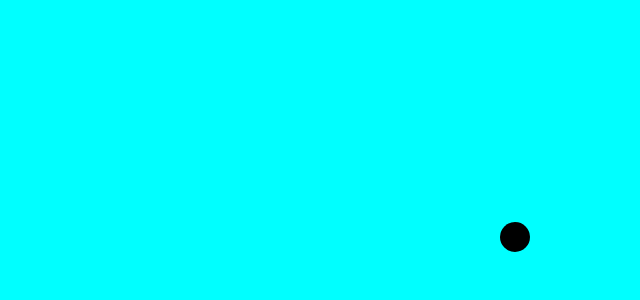
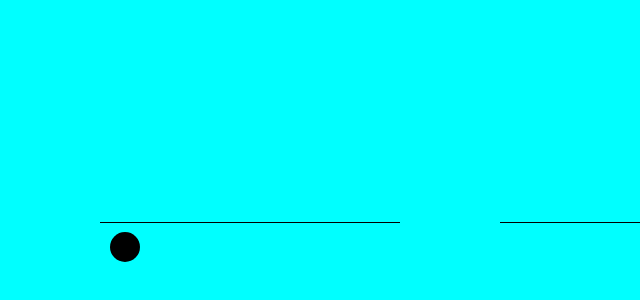
Before and after one commit to snowdog773/platform-game-tommy-world, a React (Create React App) app: page / in a window 1280 px wide. Shown: the part 278-578 px from the top of the page, without its empty margins (0-640 px from the left). Built offline with nearby package versions, Linux system fonts and the light colour scheme.

Commit message:
horizontal movement working, scenery array added, started on gravity

```diff
--- a/src/App.css
+++ b/src/App.css
@@ -11,3 +11,8 @@
   position: absolute;
   border-radius: 15px;
 }
+
+.static-rectangle {
+  position: absolute;
+  background-color: black;
+}
--- a/src/components/Main.jsx
+++ b/src/components/Main.jsx
@@ -1,11 +1,11 @@
-import React, { useState, useEffect, useMemo } from "react";
+import React, { useState, useEffect, useRef, useMemo } from "react";
 import { useDispatch, useSelector } from "react-redux";
 
 import Hero from "./Hero";
-// import Keys from "./Keys";
-
+import StaticRectangle from "./StaticRectangle";
 const Main = () => {
   const dispatch = useDispatch();
+  ///////////////////////////////////////////////////////////////////////////////////////////
   //set key states
   const [aHeld, setAHeld] = useState(false);
   const [dHeld, setDHeld] = useState(false);
@@ -26,12 +26,59 @@ const Main = () => {
     key === "s" && setSHeld(false);
   };
 
+  useEffect(() => {
+    document.addEventListener("keydown", (e) => downHandler(e.key));
+    document.addEventListener("keyup", (e) => upHandler(e.key));
+  }, []);
+  //States from the Store
+  const isLanded = useSelector((state) => state.landed);
   const heroPosX = useSelector((state) => state.heroPosX);
+  const heroPosY = useSelector((state) => state.heroPosY);
+  const rectangles = useSelector((state) => state.staticRectangles); //top left width height
+  ////////////////////////////////////////////////////////////////////////////
+  //GRAVITY????????????????????????????????????????????????????????????????????????
+
+  useEffect(() => {
+    if (!isLanded) {
+      setTimeout(() => dispatch({ type: "MOVE_Y", payload: 10 }), 100);
+      rectangles.forEach((e) => {
+        if (heroPosX > e[1] && heroPosX < e[1] + e[2] && heroPosY >= e[0]) {
+          dispatch({ type: "LANDED" });
+          return;
+        }
+      });
+    }
+  }, [isLanded, heroPosY]);
+  const timerA = useRef(); //hook creates immutable object that survives as long as the component is live
+  const timerD = useRef();
   useEffect(() => {
     if (dHeld) {
-      dispatch({ type: "MOVE_X" });
+      timerD.current = setInterval(() => {
+        dispatch({ type: "MOVE_X", payload: 10 });
+      }, 20);
+    } else {
+      clearInterval(timerD.current);
     }
+
+    return () => {
+      clearInterval(timerD.current); //cleanup
+    };
   }, [dHeld]);
+
+  useEffect(() => {
+    if (aHeld) {
+      timerA.current = setInterval(() => {
+        dispatch({ type: "MOVE_X", payload: -10 });
+      }, 20);
+    } else {
+      clearInterval(timerA.current);
+    }
+    return () => {
+      clearInterval(timerA.current); //cleanup
+    };
+  });
+
+  /////////////////////////////////////////////////////////////////////////////////////////////
 
   //Event states
 
@@ -57,16 +104,16 @@ const Main = () => {
   // };
 
   //read keys
-  useEffect(() => {
-    document.addEventListener("keydown", (e) => downHandler(e.key));
-    document.addEventListener("keyup", (e) => upHandler(e.key));
-    // console.log(aHeld, dHeld, wHeld, sHeld);
-  }, []);
 
   return (
     <div id="gameWindow">
       <Hero />
-      {/* <Keys /> */}
+
+      {rectangles.map((e) => {
+        return (
+          <StaticRectangle top={e[0]} left={e[1]} width={e[2]} height={e[3]} />
+        );
+      })}
     </div>
   );
 };
--- /dev/null
+++ b/src/components/StaticRectangle.jsx
@@ -0,0 +1,16 @@
+import React from "react";
+const StaticRectangle = (props) => {
+  return (
+    <div
+      className="static-rectangle"
+      style={{
+        top: props.top,
+        left: props.left,
+        width: props.width,
+        height: props.height,
+      }}
+    ></div>
+  );
+};
+
+export default StaticRectangle;
--- a/src/index.js
+++ b/src/index.js
@@ -4,18 +4,17 @@ import "./index.css";
 import App from "./App";
 import reportWebVitals from "./reportWebVitals";
 import { Provider } from "react-redux"; //redux
-import { combineReducers, createStore } from "redux"; //ignore deprecated - wants us to use redux toolkit
+import { combineReducers, createStore } from "redux"; //deprecated warning because wants us to use redux toolkit
 
-import { keyStates } from "./redux/keyStates";
 import { heroPosX, heroPosY } from "./redux/heroPosition";
+import { staticRectangles } from "./redux/staticRectangles";
+import { landed } from "./redux/landed";
 //combines reducers, to enable use of multiple reducers
 const rootReducer = combineReducers({
-  // aHeld: keyStates,
-  // dHeld: keyStates,
-  // wHeld: keyStates,
-  // sHeld: keyStates,
   heroPosX,
   heroPosY,
+  staticRectangles,
+  landed,
 });
 
 //redux boilerplate
@@ -28,11 +27,11 @@ const root = ReactDOM.createRoot(document.getElementById("root"));
 
 root.render(
   //<Provider> </Provider> is part of redux
-  <React.StrictMode>
-    <Provider store={store}>
-      <App />
-    </Provider>
-  </React.StrictMode>
+  // <React.StrictMode>
+  <Provider store={store}>
+    <App />
+  </Provider>
+  // </React.StrictMode>
 );
 
 // If you want to start measuring performance in your app, pass a function
--- a/src/redux/heroPosition.js
+++ b/src/redux/heroPosition.js
@@ -3,7 +3,7 @@ import { initialState } from "./initialState";
 export function heroPosX(state = initialState.heroPosX, action) {
   switch (action.type) {
     case "MOVE_X":
-      return state + 10;
+      return state + action.payload;
 
     default:
       return state;
@@ -13,7 +13,7 @@ export function heroPosX(state = initialState.heroPosX, action) {
 export function heroPosY(state = initialState.heroPosY, action) {
   switch (action.type) {
     case "MOVE_Y":
-      return state + 10;
+      return state + action.payload;
     default:
       return state;
   }
--- a/src/redux/initialState.js
+++ b/src/redux/initialState.js
@@ -1,4 +1,11 @@
 export const initialState = {
-  heroPosX: 500,
-  heroPosY: 500,
+  heroPosX: 110,
+  heroPosY: 100,
+  staticRectangles: [
+    //top, left, width, height
+    [500, 100, 300, 1],
+    [500, 500, 300, 1],
+    [500, 900, 300, 1],
+  ],
+  landed: false, //is the hero on solid ground
 };
--- /dev/null
+++ b/src/redux/landed.js
@@ -0,0 +1,14 @@
+import { initialState } from "./initialState";
+
+export function landed(state = initialState.landed, action) {
+  switch (action.type) {
+    case "LANDED":
+      return true;
+
+    case "NOT_LANDED":
+      return false;
+
+    default:
+      return state;
+  }
+}
--- /dev/null
+++ b/src/redux/staticRectangles.js
@@ -0,0 +1,11 @@
+import { initialState } from "./initialState";
+
+export function staticRectangles(
+  state = initialState.staticRectangles,
+  action
+) {
+  switch (action.type) {
+    default:
+      return state;
+  }
+}
```
Also changed, not shown: src/components/Hero.jsx (+0 -46 lines), 2 other files (tests, documents, lock files or other folders).
